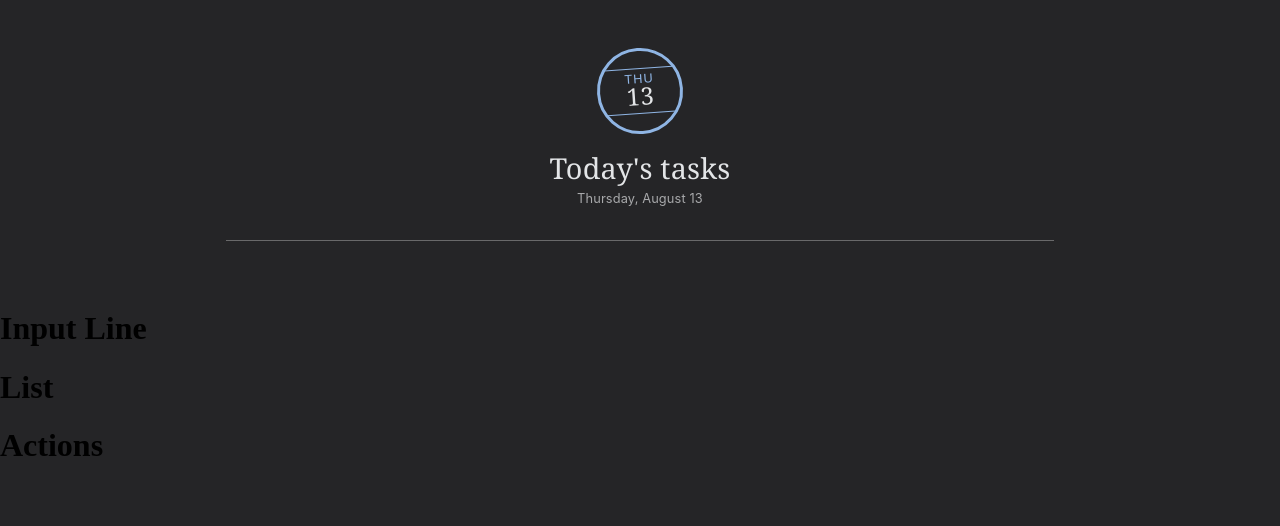
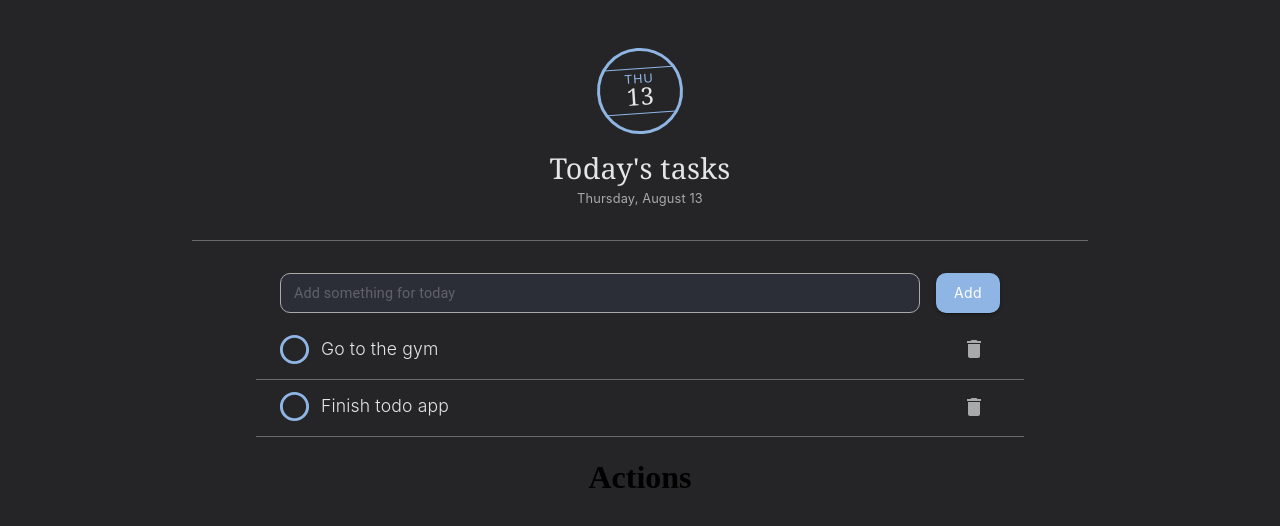
Before and after one commit to ayaztoronto-cell/To-Do-App, a React (Vite) app: page / in a window 1280 px wide. Shown: the top 526 px of the page. Built offline with nearby package versions, Linux system fonts and the light colour scheme.

Commit message:
Text feild and list

```diff
--- a/src/App.css
+++ b/src/App.css
@@ -1,19 +1,32 @@
 
 
-:root{
-  min-width: 100vh;
-}
+
 body {
   margin: 0;
+  background-color: #252527;
+  align-items: center;
+
+
 }
 .App{
-  background-color: #252527;
-  min-height: 100vh;
+
+  width: 100%;
+  height:100%;
+  display:flex;
+  flex-direction: column;
+  align-items: center;
 
 }.header{
-  padding: 3rem;
+  width: 100%;
+  padding-Top: 3rem;
   display: flex;
   align-items: center;
   flex-direction: column;
 
+}.todoinput{
+  width: 100%;
+  margin-Top: 2rem;
+  display: flex;
+  align-items: center;
+  flex-direction: column;
 }
--- a/src/TodoInput.tsx
+++ b/src/TodoInput.tsx
@@ -1,11 +1,98 @@
 import type { ToDoRowTypes } from "./todoTypes.ts";
-import Button from "@mui/material/Button";
-import DeleteIcon from "@mui/icons-material/Delete";
+import { Button, TextField, Box, Typography } from "@mui/material";
+import { colors } from "./colors";
+import type { ToDoListTypes } from "./todoTypes.ts";
 
-export default function TodoInput() {
+export default function TodoInput(props:ToDoListTypes) {
   return (
-    <>
-    <h1>Input Line</h1>
-    </>
+    <Box className="todoinput">
+      <Box
+        sx={{
+          display: "flex",
+          flexDirection: "row",
+          gap: "1rem",
+          justifyContent: "center",
+          width: "100%",
+          mb:"10px"
+        }}
+      >
+        <TextField
+          variant="outlined"
+          placeholder="Add something for today"
+          sx={{
+            fontFamily: "Inter",
+            width: "50%",
+
+            "& .MuiOutlinedInput-root": {
+              backgroundColor: "#2b2e37",
+              borderColor: "white",
+              height: "2.5rem",
+              borderRadius: "10px",
+              // Normal border
+              "& .MuiOutlinedInput-notchedOutline": {
+                borderColor: colors.textSecondary,
+              },
+
+              // Hover border
+              "&:hover .MuiOutlinedInput-notchedOutline": {
+                borderColor: colors.mainPrimary,
+              },
+
+              // Clicked / focused border
+              "&.Mui-focused .MuiOutlinedInput-notchedOutline": {
+                borderColor: colors.mainPrimary,
+              },
+            },
+            "& .MuiOutlinedInput-input": {
+              color: colors.textPrimary,
+            },
+
+            "& input::placeholder": {
+              color: colors.textSecondary,
+              fontSize: "0.9rem",
+            },
+          }}
+        />
+        <Button
+          variant="contained"
+          sx={{
+            textTransform: "none",
+            backgroundColor: colors.mainPrimary,
+            color: "colors.textPrimary",
+            height: "2.5rem",
+            borderRadius: "10px",
+            fontFamily: "Inter",
+            fontWeight: "400",
+            "&:hover": {
+              backgroundColor: colors.check,
+            },
+          }}
+        >
+          Add
+        </Button>
+      </Box>
+      {props.tasks.length === 0 &&
+      <Box
+      sx={{display:"flex", flexDirection:"column", alignItems:"center", mt:"3rem", mb:"3rem"}}>
+        <Typography
+          variant="h6"
+          sx={{ color: colors.textPrimary, fontFamily: "Georgia", fontSize:"1.2rem", mb:"6px"  }}
+        >
+          Nothing on the list yet
+        </Typography>
+        <Typography
+          variant="body1"
+          sx={{ color: colors.textSecondary, fontFamily: "Inter", fontSize:"0.8rem"  }}
+        >
+          Add the things you want done today
+        </Typography>
+        <Typography
+          variant="body1"
+          sx={{ color: colors.textSecondary, fontFamily: "Inter", fontSize:"0.8rem" }}
+        >
+          All tasks will carry over tomorrow, unchecked.
+        </Typography>
+      </Box>}
+    </Box>
   );
 }
--- a/src/TodoList.tsx
+++ b/src/TodoList.tsx
@@ -1,13 +1,69 @@
 import TodoRow from "./TodoInput.tsx";
-import type { ToDoListTypes } from "./todoTypes.ts"
+import type { ToDoListTypes } from "./todoTypes.ts";
+import RadioButtonUncheckedIcon from "@mui/icons-material/RadioButtonUnchecked";
+import CheckCircleIcon from "@mui/icons-material/CheckCircle";
+import DeleteIcon from "@mui/icons-material/Delete";
+import { Checkbox, Box, Typography, IconButton } from "@mui/material";
+import { colors } from "./colors.ts";
 
-
-export default function TodoList() {
-
-
+export default function TodoList(props: any) {
+  console.log(props.tasks);
   return (
-    <>
-    <h1>List</h1>
-    </>
+    <Box
+      sx={{
+        display: "flex",
+        flexDirection: "column",
+        alignItems: "center",
+        width: "100%",
+        justifyContent: "center",
+      }}
+    >
+      {props.tasks.map((task: string, index: number) => (
+        <>
+          <Box
+            sx={{
+              display: "flex",
+              flexDirection: "row",
+              alignItems: "center",
+              width: "100%",
+              justifyContent: "center",
+            }}
+          >
+            <Checkbox
+              size="large"
+              icon={
+                <RadioButtonUncheckedIcon sx={{ color: colors.mainPrimary }} />
+              }
+              checkedIcon={<CheckCircleIcon sx={{ color: colors.check }} />}
+            />
+            <Typography
+              sx={{
+                color: colors.textPrimary,
+                width: "48%",
+                fontFamily: "Inter",
+                fontWeight: "300",
+                fontSize: "1.1rem",
+              }}
+            >
+              {task.item}
+            </Typography>
+            <IconButton
+              sx={{ width: "6%" }}
+              onClick={() => props.removeTask(index)}
+            >
+              <DeleteIcon sx={{ color: colors.textSecondary }} />
+            </IconButton>
+          </Box>
+          <Box
+            sx={{
+              mt: "0.2rem",
+              height: "0px",
+              width: "60%",
+              borderTop: "1px solid #69696a",
+            }}
+          ></Box>{" "}
+        </>
+      ))}
+    </Box>
   );
 }
--- a/src/TodoPage.tsx
+++ b/src/TodoPage.tsx
@@ -2,16 +2,35 @@ import { useState, useEffect, useRef } from "react";
 import Header from "./Header";
 import TodoInput from "./TodoInput";
 import TodoActions from "./TodoActions";
-import TodoList from "./TodoList"
+import TodoList from "./TodoList";
 import "./App.css";
 import type { ToDoPageTasks } from "./todoTypes";
 
 function TodoPage() {
+  const tasks: ToDoPageTasks[] = [
+    {
+      id: 1,
+      item: "Go to the gym",
+      checked: false,
+    },
+    {
+      id: 2,
+      item: "Finish todo app",
+      checked: false,
+    },
+  ];
+  const [list, setList] = useState(tasks)
+
+  function removeTask(index:number){
+    const newlist = list.splice(index-1, 1)
+    setList(newlist)
+  }
+
   return (
     <div className="App">
       <Header />
-      <TodoInput />
-      <TodoList />
+      <TodoInput tasks={list} />
+      <TodoList tasks={list} removeTask={removeTask}/>
       <TodoActions />
     </div>
   );
--- a/src/colors.ts
+++ b/src/colors.ts
@@ -4,4 +4,5 @@ export const colors ={
     textSecondary: "#a8a9ab",
     mainPrimary: "#8fb5e4",
     mainSecondary: "#f04040",
+    check: "#669ee2"
 }
```
Also changed, not shown: src/todoTypes.ts (+0 -51 lines).
